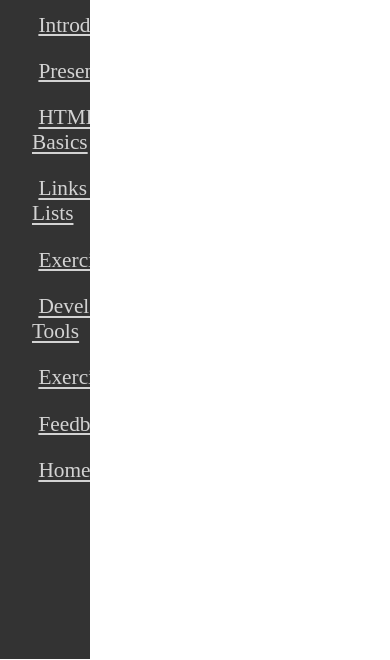
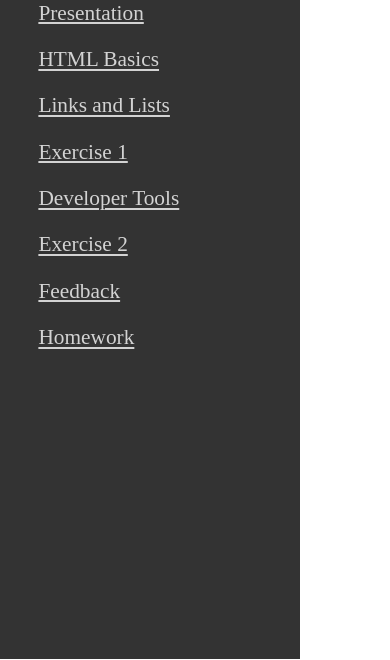
Before and after one commit to owenscott/codeformbas, a website: page index.html in a window 390 px wide. Shown: the part 185-845 px from the top of the page. Drawn offline with Linux system fonts and the light colour scheme.

Commit message:
fixed bugs with responsive layout

```diff
--- a/css/style.css
+++ b/css/style.css
@@ -1,27 +1,68 @@
-body {
-	padding: 0;
-	margin: 0;
-	font-size: 16pt;
-	font: Helvetica;
+/* DIVS AND CONTAINERS */
+
+
+/*div {
+	display: inline-block;
+}*/
+
+.container {
+	width: 100%;
 }
 
-.awesome {
-	font-weight: bold;
+.content {
+	max-width: 800px;
+	text-align: justify;
+	padding: 1em 3em;
 }
 
-.awesome a {
-	background-color: rgb(224, 244, 251);
+.sidebar {
+	/*width: 23%;
+	background-color: #333;
+	height: 100%;
+	position: fixed;
+	color: lightgrey;
+	overflow-y: auto;*/
+	position: absolute;
+	left: 0px;
+	width: 300px;
+	height: 100%;
+	background-color: #333;
+	color: lightgrey;
+	overflow-y: auto;
 }
 
-nav a {
-	padding: .3em;
-	border-radius: .1em;
+.main {
+/*	width: 77%;
+	position: absolute;
+	right: 0;*/
+	margin-left: 300px;
+	min-height: 100%;
+	border-top: 1px solid black;
+	height: 100%;
+	overflow-y: auto;
 }
 
-nav li.awesome {
-	color: black;
-	margin-left: .3em;
+.sidebar-container {
+	padding-top: 2em;
+	padding-left: 1em;
 }
+
+
+
+/*@media screen and (max-width: 1000px) {
+    .sidebar {
+    	display: none;
+    }
+
+    .main {
+    	width: 100%;
+    	position: relative;
+    }
+}
+*/
+
+/* ARTICLE AND SECTIONS */
+
 
 .content section {
 	display: none;
@@ -30,35 +71,6 @@ nav li.awesome {
 .content section.active {
 	display: block;
 }
-
-h1, h2, h3 {
-	font-family: Cambria,Georgia,serif;
-}
-
-.sidebar h1 {
-	margin-top: .25em;
-	color: white;
-}
-
-.container {
-	width: 100%;
-}
-
-.content {
-	padding: 1em 3em;
-}
-
-.content {
-	max-width: 800px;
-	text-align: justify;
-}
-
-footer {
-	background-color: lightgrey;
-	padding: .5em 3em;
-	font-size: 0.75em;
-}
-
 
 article section {
 	width: 100%;
@@ -79,26 +91,38 @@ article img {
 	border: 1px solid black;
 }
 
-.sidebar {
-	width: 23%;
-	background-color: #333;
-	height: 100%;
-	position: fixed;
-	color: lightgrey;
-	overflow-y: auto;
+article h1 {
+	font-size: 1.5em;
 }
 
-.main {
-	width: 77%;
-	position: absolute;
-	right: 0;
-	min-height: 100%;
-	border-top: 1px solid black;
+article h2 {
+	font-size: 1.25em;
 }
 
-.sidebar-container {
-	padding-top: 2em;
-	padding-left: 1em;
+
+/* SIDEBAR */
+
+nav a {
+	padding: .3em;
+	border-radius: .1em;
+}
+
+nav li.awesome {
+	color: black;
+	margin-left: .3em;
+}
+
+.awesome {
+	font-weight: bold;
+}
+
+.awesome a {
+	background-color: rgb(224, 244, 251);
+}
+
+.sidebar h1 {
+	margin-top: .25em;
+	color: white;
 }
 
 .sidebar a {
@@ -116,9 +140,7 @@ article img {
 	margin: 0 0 0 .5em;
 }
 
-div {
-	display: inline-block;
-}
+/* CODE */
 
 pre {
 	padding: 10px;
@@ -135,10 +157,22 @@ code .tag {
 	color: darkblue;
 }
 
-article h1 {
-	font-size: 1.5em;
+
+/* EVERYTHING ELSE */
+
+body {
+	padding: 0;
+	margin: 0;
+	font-size: 16pt;
+	font: Helvetica;
 }
 
-article h2 {
-	font-size: 1.25em;
+h1, h2, h3 {
+	font-family: Cambria,Georgia,serif;
 }
+
+footer {
+	background-color: lightgrey;
+	padding: .5em 3em;
+	font-size: 0.75em;
+}
--- a/index.html
+++ b/index.html
@@ -139,7 +139,7 @@
 
 							<section id="exercise1">
 <h1 id="exercise-1">Exercise 1</h1>
-<p>For our first exercise we will make a very simple webpage, building on the example in the previous sections. First pick a list of something (favourite bands, top news websites, best mushroom quiche recipes, etc.) and make a website listing some links. When you&#39;re done, your webpage should look like <a href="../examples/bschools.html">this one</a>. (Don&#39;t worry, we will make cooler websites before this course is over!)</p>
+<p>For our first exercise we will make a very simple webpage, building on the example in the previous sections. First pick a list of something (favourite bands, top news websites, best mushroom quiche recipes, etc.) and make a website listing some links. When you&#39;re done, your webpage should look like the one in the following image. (Don&#39;t worry, we will make cooler websites before this course is over!)</p>
 <p><a href="examples/bschools.html"><img src="img/bschools.png" alt="Business Schools in Europe" title="Business Schools in Europe"></a></p>
 <p>To start, make a folder on your computer named <code>MBA_Coding_Course</code> and then create another folder within it named <code>week1_site</code>. Now open Sublime Text and create a file called <code>index.html</code> inside the <code>week1_site</code> folder.</p>
 <p><a href="img/folder.png"><img src="img/folder.png" alt="index.html" title="index.html in your course folder"></a></p>
```
